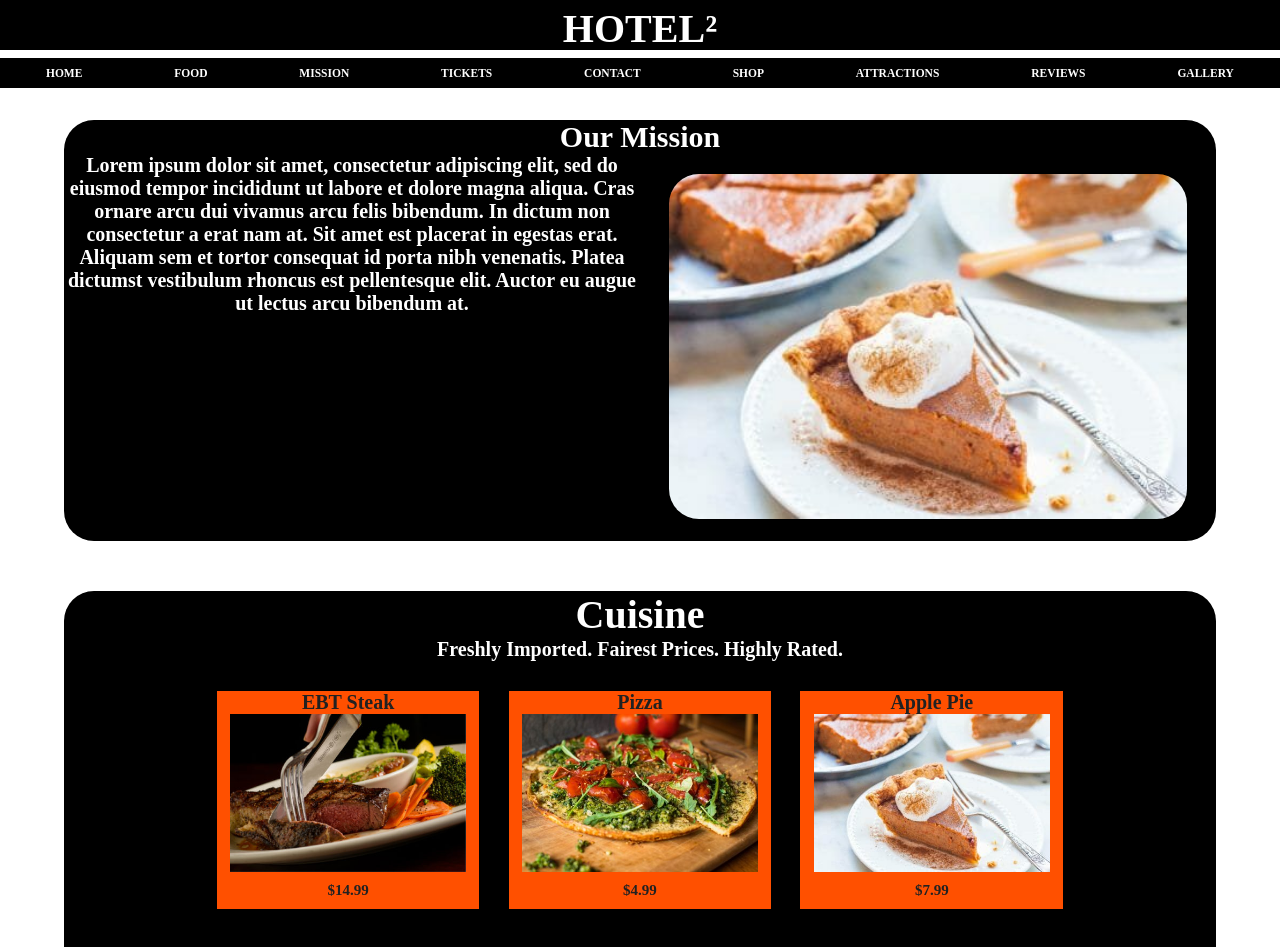
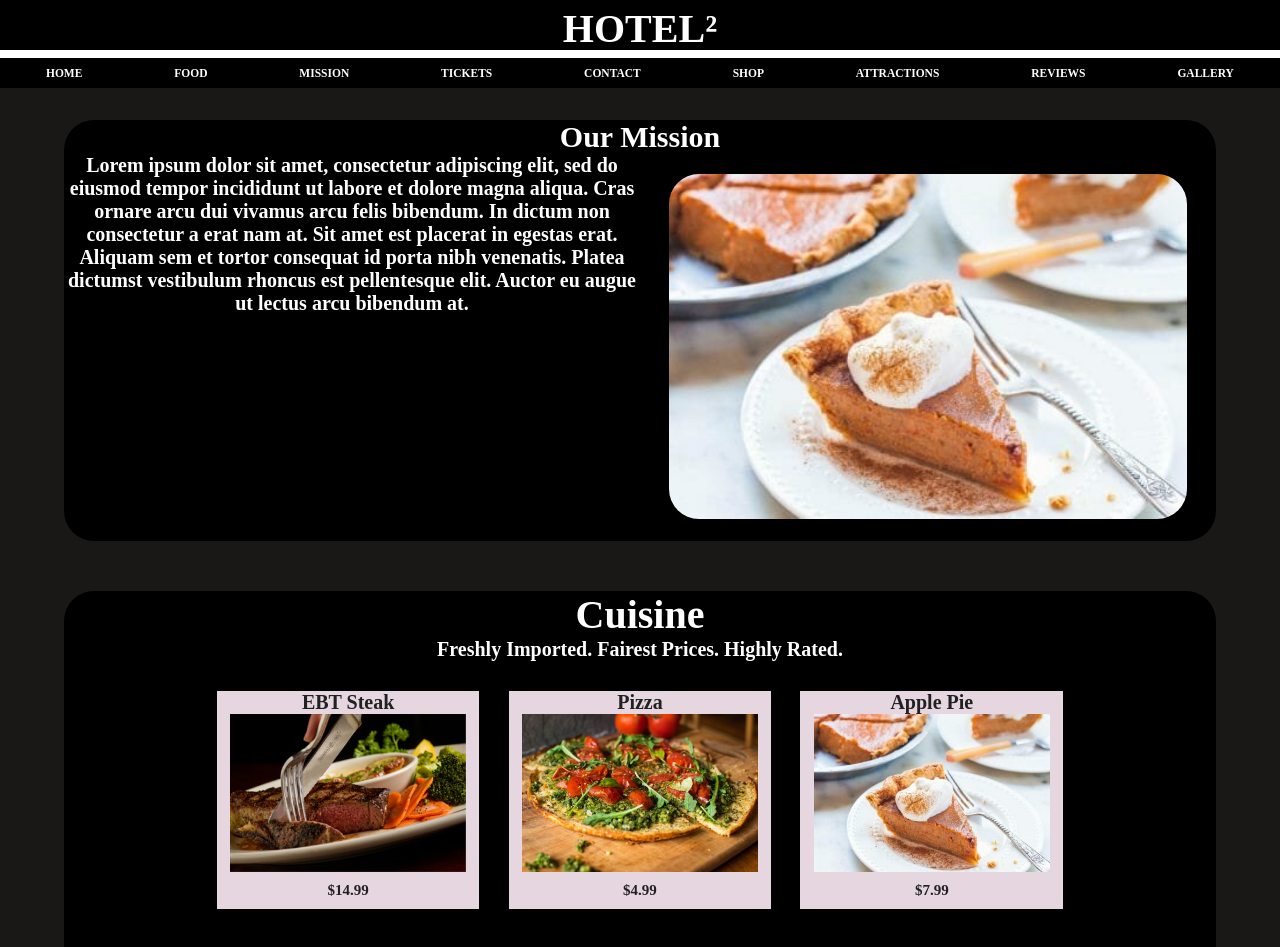
Before and after one commit to staten-island-tech/vue-project-2-ebt, a Nuxt app in the folder project/: page / in a window 1280 px wide. Shown: the top 947 px of the page. Built offline with nearby package versions, Linux system fonts and the light colour scheme.

Commit message:
light light purple day

```diff
--- a/project/components/Card.vue
+++ b/project/components/Card.vue
@@ -20,7 +20,7 @@ export default {
 <style>
 .card {
   width: 30%;
-  background-color: #ff5000;
+  background-color: #e5d6df;
   margin: 2rem auto;
 }
 
--- /dev/null
+++ b/project/components/contact.vue
@@ -0,0 +1,17 @@
+<template>
+  <div>
+    <h2>Contact Us & FAQ</h2>
+    <div class="flex-parent">
+      <div class="flex-inner">
+        <h3>
+            Call us [23 hours a day, 6 days a week]: (718) 667-3222
+            Chat with us: []
+        </h3>
+      </div>
+      <div class="flex-inner">
+
+      </div>
+    </div>
+    <div></div>
+  </div>
+</template>
--- a/project/pages/index.vue
+++ b/project/pages/index.vue
@@ -9,6 +9,7 @@
     <div ref="attractions"><Attractions class="section" /></div>
     <div ref="gallery"><Gallery class="section" /></div>
     <div ref="reviews"><Reviews class="section" /></div>
+    <div ref="contact"><Contact class="section" /></div>
     <Footer class="footer" />
   </div>
 </template>
@@ -66,6 +67,10 @@ body,
   padding: 0;
   box-sizing: border-box;
 }
+body{
+    background-color: #191817;
+}
+
 #page {
   margin: 0;
   padding: 0;
```
